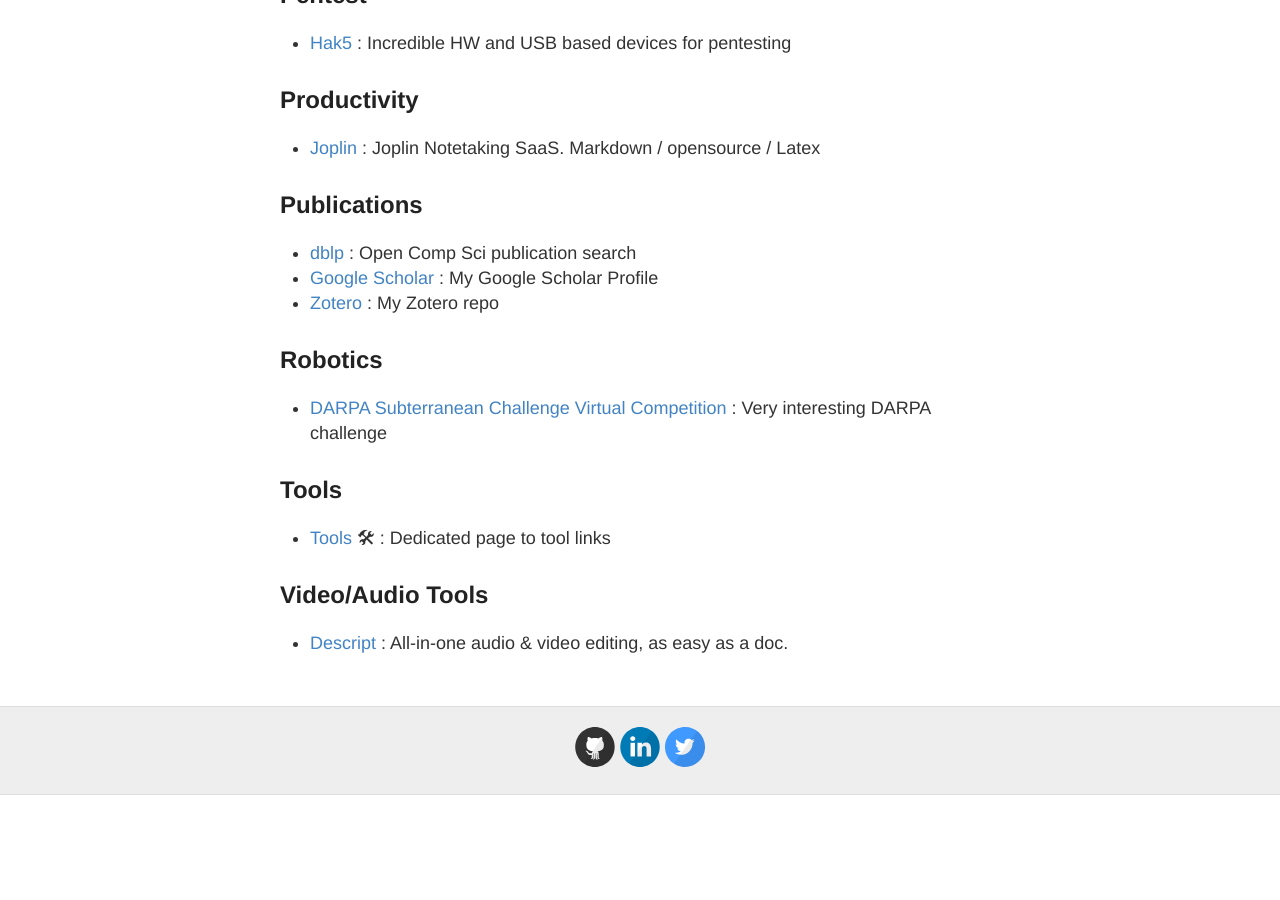
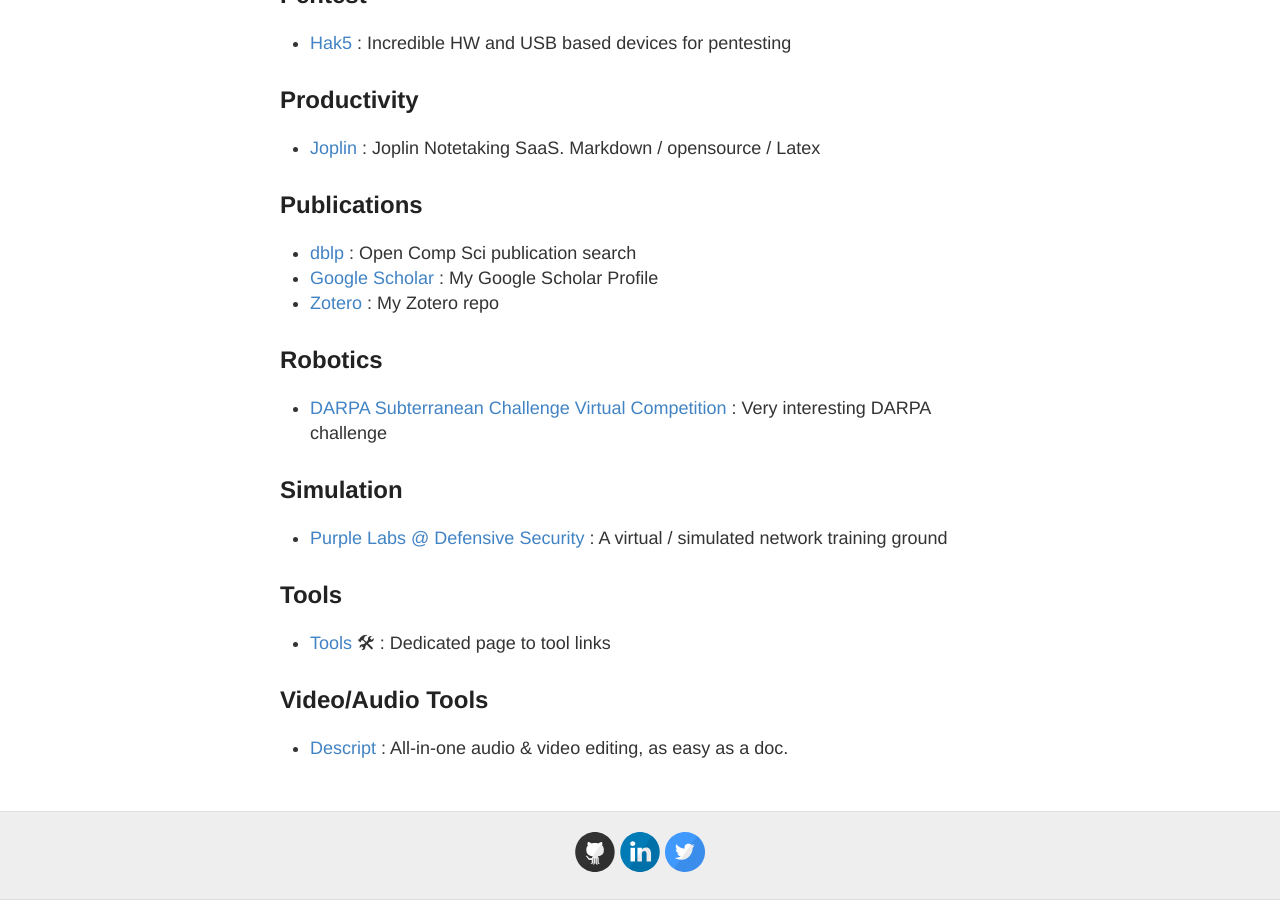
Before and after one commit to stevehenderson/stevehenderson.github.io, a Jekyll site: the page built from links.md, in a window 1280 px wide and 900 px high, scrolled down 1753 px. Built offline with Jekyll 4.4.1, drawn with Linux system fonts in a browser that asks for light colours; before the commit the page ends 2548 px from its top, so only the background shows below that.

Commit message:
Update links.md

```diff
--- a/links.md
+++ b/links.md
@@ -73,6 +73,9 @@
 ## Robotics
    * [DARPA Subterranean Challenge Virtual Competition](https://github.com/osrf/subt/wiki) : Very interesting DARPA challenge
 
+## Simulation
+   * [Purple Labs @ Defensive Security](https://www.defensive-security.com/purplelabs/) : A virtual / simulated network training ground
+
 ## Tools
   * [Tools](http://stevehenderson.github.io/tools/) 🛠 : Dedicated page to tool links
 
```
